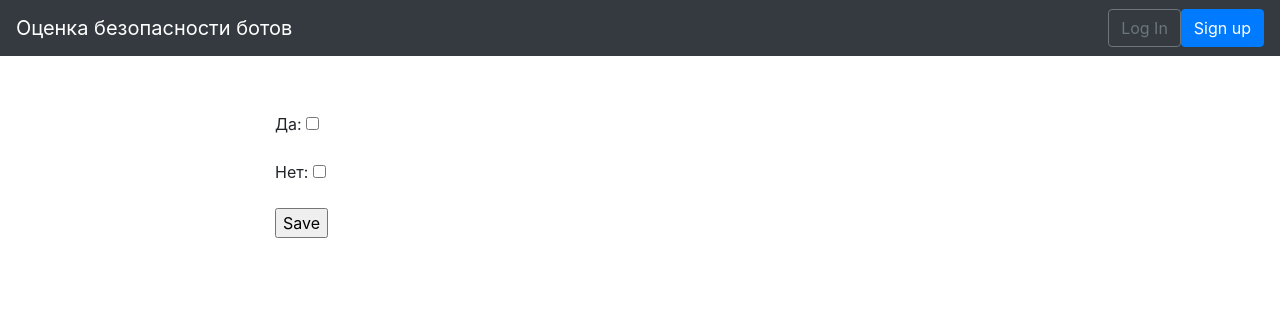
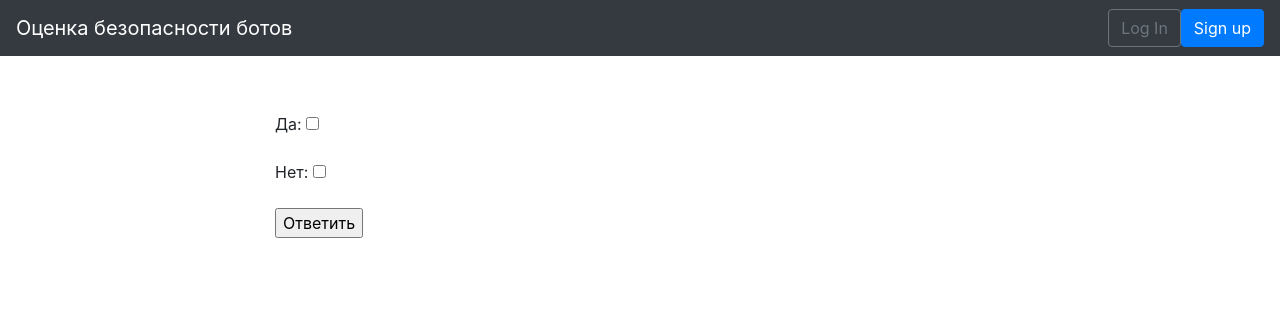
Before and after one commit to Konstantinov-Innokentii/bot_au, a Django app: template templates/poll/bot_has_question_detail.html in a window 1280 px wide. Shown: the top 316 px of the page. Run offline with Django 3.2, Linux system fonts and the light colour scheme; the template is opened without the code that fills it: values that come from a table or form of the project are taken from there, others are empty; some libraries are stand-ins or nearby versions.

Commit message:
Save -> Ответить

```diff
--- a/templates/poll/bot_has_question_detail.html
+++ b/templates/poll/bot_has_question_detail.html
@@ -5,7 +5,7 @@
         <form action="" method="post">
             {% csrf_token %}
             {{ form.as_p }}
-            <input type="submit" value="Save"/>
+            <input type="submit" value="Ответить"/>
         </form>
     </div>
 {% endblock %}
```
